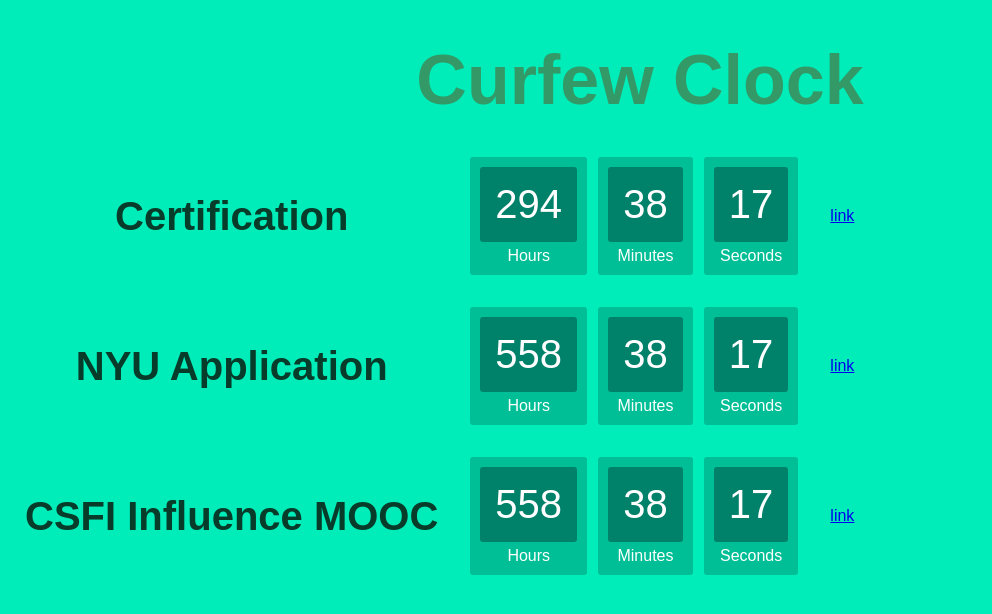
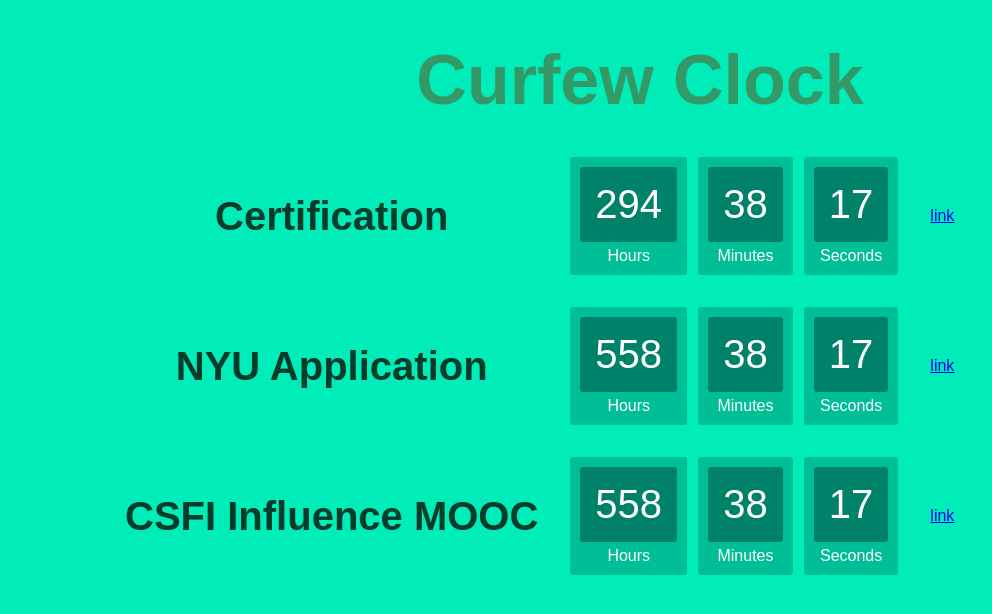
Before and after one commit to sudoanupriya/ticktock, a plain HTML site: page index.html in a window 1280 px wide. Shown: the whole page, without its empty margins (0-992 px from the left). Drawn offline with Linux system fonts and the light colour scheme.

Commit message:
Update index.html

```diff
--- a/index.html
+++ b/index.html
@@ -61,13 +61,18 @@
             padding-top: 5px;
             font-size: 16px;
         }
+
+        .center {
+            margin-left: 100px;
+            margin-right: auto;
+        }
     </style>
     <link rel="icon" href="favicon.jpg" type="image/gif">
 </head>
 
 <body>
     <h1>Curfew Clock</h1>
-    <table>
+    <table class="center">
         <tr>
             <td>
                 <label>Certification</label>
@@ -133,7 +138,9 @@
                     </div>
                 </div>
             </td>
-            <td><a href="https://apply.gsas.nyu.edu/account/login?r=https%3a%2f%2fapply.gsas.nyu.edu%2fapply%2f">link</a></td>
+            <td><a
+                    href="https://apply.gsas.nyu.edu/account/login?r=https%3a%2f%2fapply.gsas.nyu.edu%2fapply%2f">link</a>
+            </td>
         </tr>
     </table>
 
```
